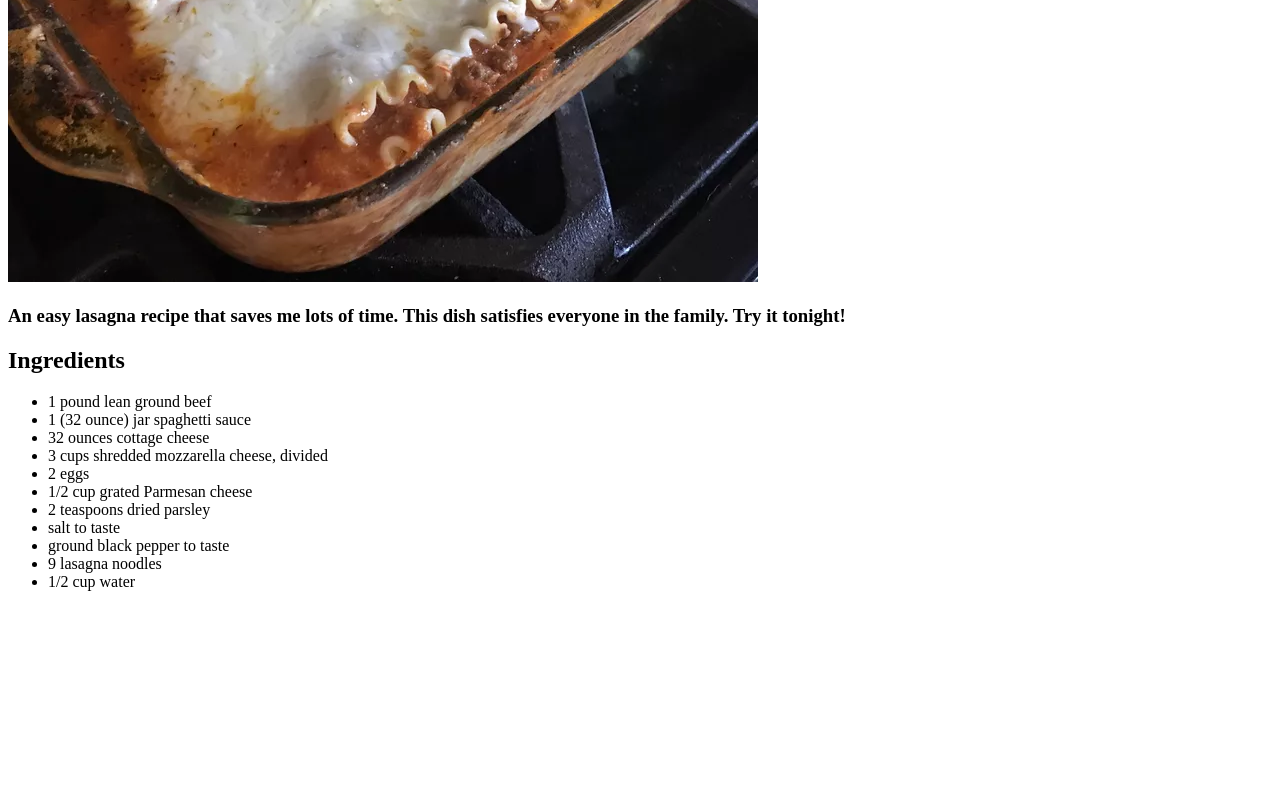
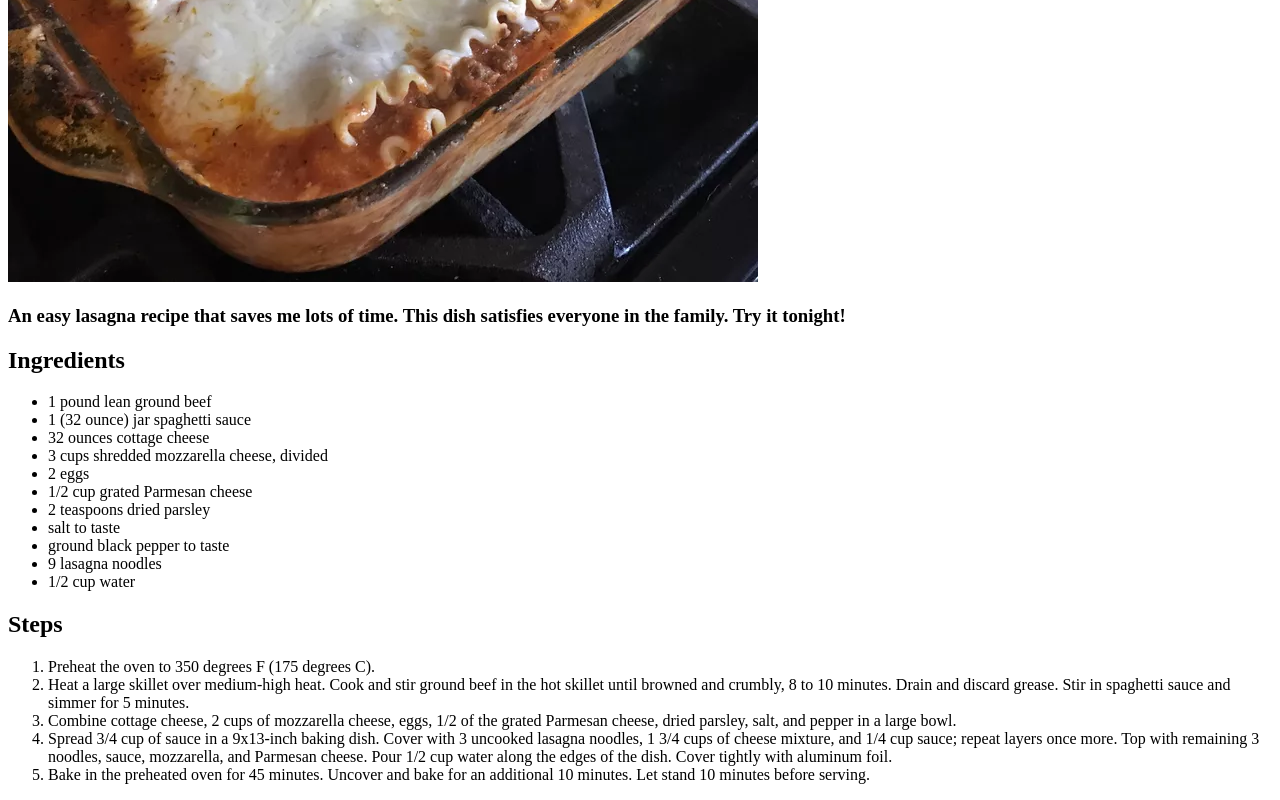
Before and after one commit to tkinthebay/odin-recipes, a plain HTML site: page recipes/lasagna.html in a window 1280 px wide. Shown: the part 548-1348 px from the top of the page. Before the commit the page ends 1155 px from the top, so only its background shows below. Drawn offline with Linux system fonts and the light colour scheme.

Commit message:
Add steps to recipe page

```diff
--- a/recipes/lasagna.html
+++ b/recipes/lasagna.html
@@ -22,5 +22,13 @@
             <li>9 lasagna noodles</li>
             <li>1/2 cup water</li>
         </ul>
+        <h2>Steps</h2>
+        <ol>
+            <li>Preheat the oven to 350 degrees F (175 degrees C).</li>
+            <li>Heat a large skillet over medium-high heat. Cook and stir ground beef in the hot skillet until browned and crumbly, 8 to 10 minutes. Drain and discard grease. Stir in spaghetti sauce and simmer for 5 minutes.</li>
+            <li>Combine cottage cheese, 2 cups of mozzarella cheese, eggs, 1/2 of the grated Parmesan cheese, dried parsley, salt, and pepper in a large bowl.</li>
+            <li>Spread 3/4 cup of sauce in a 9x13-inch baking dish. Cover with 3 uncooked lasagna noodles, 1 3/4 cups of cheese mixture, and 1/4 cup sauce; repeat layers once more. Top with remaining 3 noodles, sauce, mozzarella, and Parmesan cheese. Pour 1/2 cup water along the edges of the dish. Cover tightly with aluminum foil.</li>
+            <li>Bake in the preheated oven for 45 minutes. Uncover and bake for an additional 10 minutes. Let stand 10 minutes before serving.</li>
+        </ol>
     </body>
 </html>
```
